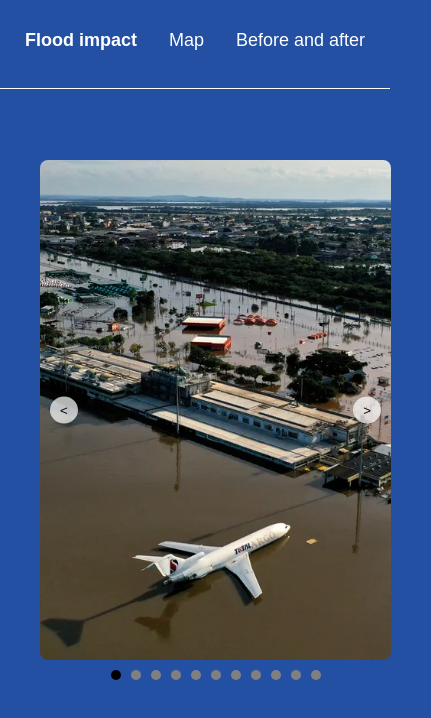
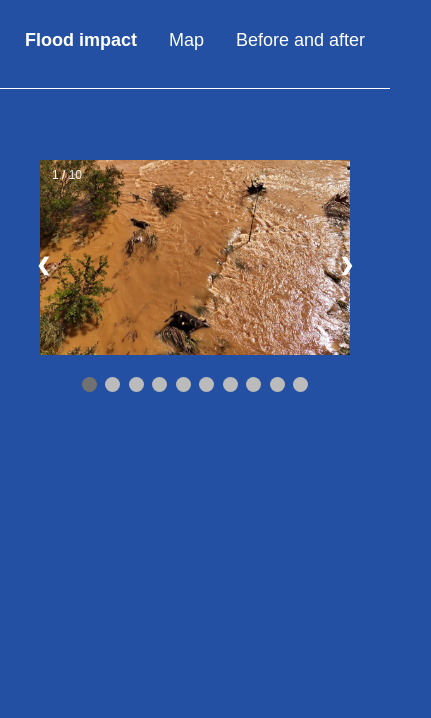
Before and after one commit to ReneArthur/RS-flood, a plain HTML site: page index.html in a window 390 px wide. Shown: the whole page, 431 px wide, since content can reach past the window. Drawn offline with Linux system fonts and the light colour scheme.

Commit message:
feito carousel mais simples vai se fude

```diff
--- a/index.html
+++ b/index.html
@@ -10,129 +10,112 @@
             border-radius: 12px;
             padding: 40px;
             margin-top: 120px;
-            width: 90%;
             margin-inline: auto;
             position: relative;
         }
 
         @import url("https://fonts.googleapis.com/css2?family=Montserrat:wght@400;700&display=swap");
 
-        .carousel-container {
-            width: 100%;
-            overflow: hidden;
-            display: flex;
-            justify-content: center;
-            align-items: center;
-            position: relative;
+        .slideshow-container {
+        max-width: 1000px;
+        position: relative;
+        margin: auto;
         }
 
-        .carousel-content {
-            display: flex;
-            animation: scroll 50s linear infinite;
-            cursor: grab;
-            transition: transform 0.5s ease;
+        .mySlides {
+        display: none;
         }
 
-        .carousel-item {
-            min-width: 800px;
-            height: 500px;
-            margin-right: 10px;
-            display: flex;
-            justify-content: center;
-            align-items: center;
-        }
+/* Next & previous buttons */
+.prev, .next {
+  cursor: pointer;
+  position: absolute;
+  top: 50%;
+  width: auto;
+  margin-top: -22px;
+  padding: 16px;
+  color: white;
+  font-weight: bold;
+  font-size: 18px;
+  transition: 0.6s ease;
+  border-radius: 0 3px 3px 0;
+  user-select: none;
+}
 
-        .carousel-item img {
-            width: 100%;
-            height: 100%;
-            object-fit: cover;
-            border-radius: 8px;
-        }
+.next {
+  right: -50px;
+  border-radius: 3px 0 0 3px;
+}
+.prev {
+  left: -50px;
+  border-radius: 3px 0 0 3px;
+}
 
-        @keyframes scroll {
-            0% {
-                transform: translateX(0);
-            }
-            100% {
-                transform: translateX(-50%);
-            }
-        }
+.prev:hover, .next:hover {
+  background-color: rgba(0,0,0,0.8);
+}
 
-        section {
-            display: flex;
-            width: 100%;
-            height: 100%;
-            max-width: 100%;
-            max-height: 100%;
-            place-items: center;
-            margin: 0px;
-            padding: 0px;
-            list-style-type: none;
-            opacity: 1;
-            mask-image: linear-gradient(
-                to right,
-                rgba(0, 0, 0, 0) 0%,
-                rgb(0, 0, 0) 12.5%,
-                rgb(0, 0, 0) 87.5%,
-                rgba(0, 0, 0, 0) 100%
-            );
-            overflow: hidden;
-        }
+.text {
+  color: #f2f2f2;
+  font-size: 15px;
+  padding: 8px 12px;
+  position: absolute;
+  bottom: 8px;
+  width: 100%;
+  text-align: center;
+}
 
+.numbertext {
+  color: #f2f2f2;
+  font-size: 12px;
+  padding: 8px 12px;
+  position: absolute;
+  top: 0;
+}
 
+.dot {
+  cursor: pointer;
+  height: 15px;
+  width: 15px;
+  margin: 0 2px;
+  background-color: #bbb;
+  border-radius: 50%;
+  display: inline-block;
+  transition: background-color 0.6s ease;
+}
 
+.active, .dot:hover {
+  background-color: #717171;
+}
 
+.fade {
+  animation-name: fade;
+  animation-duration: 1.5s;
+}
 
-        @media screen and (max-width: 720px) {
-            .carousel-item {
-                min-width: 100%;
-                height: 500px;
-                margin-right: 0;
-            }
+.mySlides img {
+    height: 600px;
+}
 
-            .carousel-content {
-                animation: none;
-            }
+@media screen and (max-width: 768px) {
+    .mySlides img {
+    height: 50vw
+    }
 
-            .carousel-button {
-            position: absolute;
-            top: 50%;
-            transform: translateY(-50%);
-            background-color: rgba(255, 255, 255, 0.7);
-            border: none;
-            border-radius: 50%;
-            padding: 6px 10px;
-            cursor: pointer;
-            z-index: 10;
-        }
+    .next {
+    right: -20px;
+    border-radius: 3px 0 0 3px;
+    }
+    .prev {
+    left: -20px;
+    border-radius: 3px 0 0 3px;
+    }
+}
 
-        .carousel-button.prev {
-            left: 10px;
-        }
-
-        .carousel-button.next {
-            right: 10px;
-        }
-
-        .carousel-dots {
-            display: flex;
-            justify-content: center;
-            margin-top: 10px;
-        }
-
-        .carousel-dot {
-            height: 10px;
-            width: 10px;
-            margin: 0 5px;
-            border-radius: 50%;
-            background-color: gray;
-            cursor: pointer;
-        }
-
-        .carousel-dot.active {
-            background-color: black;
-        }
-        }
+@keyframes fade {
+  from {opacity: .4}
+  to {opacity: 1}
+}
     </style>
 </head>
 <body>
@@ -143,93 +126,108 @@
     </nav>
 
     <main>
-        <div class="carousel-container">
-            <button class="carousel-button prev">&lt;</button>
-            <div class="carousel-content">
-                <div class="carousel-item">
-                    <img alt="Flooded airport" src="img/aeroporto.webp">
-                </div>
-                <div class="carousel-item">
-                    <img alt="Deceased cows in flood" src="img/animais.webp">
-                </div>
-                <div class="carousel-item">
-                    <img alt="A boat traveling on a flooded road" src="img/barco.webp">
-                </div>
-                <div class="carousel-item">
-                    <img alt="Firefighters in a lifeboat" src="img/bombeiros.webp">
-                </div>
-                <div class="carousel-item">
-                    <img alt="Army managing donations" src="img/doacoes.jpg">
-                </div>
-                <div class="carousel-item">
-                    <img alt="Man climbing the gate above the water" src="img/escalada.webp">
-                </div>
-                <div class="carousel-item">
-                    <img alt="Dog swimming" src="img/humaita.webp">
-                </div>
-                <div class="carousel-item">
-                    <img alt="Woman being examined in a temporary shelter" src="img/medicos.jpg">
-                </div>
-                <div class="carousel-item">
-                    <img alt="Estimated Floodwater Depth" src="img/profundidadeEstiada.jpg">
-                </div>
-                <div class="carousel-item">
-                    <img alt="Rescue" src="img/resgate.webp">
-                </div>
-                <div class="carousel-item">
-                    <img alt="Army saving a dog" src="img/resgateCachorro.jpg">
-                </div>
-            </div>
-            <button class="carousel-button next">&gt;</button>
-        </div>
+        <div class="slideshow-container">
+            <div class="mySlides fade">
+                <div class="numbertext">1 / 10</div>
+                <img alt="Deceased cows in flood" src="img/animais.webp" style="width:100%">
+              </div>
 
-        <div class="carousel-dots">
-            <div class="carousel-dot"></div>
-            <div class="carousel-dot"></div>
-            <div class="carousel-dot"></div>
-            <div class="carousel-dot"></div>
-            <div class="carousel-dot"></div>
-            <div class="carousel-dot"></div>
-            <div class="carousel-dot"></div>
-            <div class="carousel-dot"></div>
-            <div class="carousel-dot"></div>
-            <div class="carousel-dot"></div>
-            <div class="carousel-dot"></div>
-        </div>
+              <div class="mySlides fade">
+                <div class="numbertext">2 / 10</div>
+                <img alt="A boat traveling on a flooded road" src="img/barco.webp" style="width:100%">
+              </div>
+
+              <div class="mySlides fade">
+                <div class="numbertext">3 / 10</div>
+                <img alt="Firefighters in a lifeboat" src="img/bombeiros.webp" style="width:100%">
+              </div>
+
+              <div class="mySlides fade">
+                <div class="numbertext">4 / 10</div>
+                <img alt="Army managing donations" src="img/doacoes.jpg" style="width:100%">
+              </div>
+
+              <div class="mySlides fade">
+                <div class="numbertext">5 / 10</div>
+                <img alt="Man climbing the gate above the water" src="img/escalada.webp" style="width:100%">
+              </div>
+
+              <div class="mySlides fade">
+                <div class="numbertext">6 / 10</div>
+                <img alt="Dog swimming" src="img/humaita.webp" style="width:100%">
+              </div>
+
+              <div class="mySlides fade">
+                <div class="numbertext">7 / 10</div>
+                <img alt="Woman being examined in a temporary shelter" src="img/medicos.jpg" style="width:100%">
+              </div>
+
+              <div class="mySlides fade">
+                <div class="numbertext">8 / 10</div>
+                <img alt="Estimated Floodwater Depth" src="img/profundidadeEstiada.jpg" style="width:100%">
+              </div>
+
+              <div class="mySlides fade">
+                <div class="numbertext">9 / 10</div>
+                <img alt="Rescue" src="img/resgate.webp" style="width:100%">
+              </div>
+
+              <div class="mySlides fade">
+                <div class="numbertext">10 / 10</div>
+                <img alt="Army saving a dog" src="img/resgateCachorro.jpg" style="width:100%">
+              </div>
+
+
+            <!-- Next and previous buttons -->
+            <a class="prev" onclick="plusSlides(-1)">&#10094;</a>
+            <a class="next" onclick="plusSlides(1)">&#10095;</a>
+          </div>
+          <br>
+
+          <!-- The dots/circles -->
+          <div style="text-align:center">
+            <span class="dot" onclick="currentSlide(1)"></span>
+            <span class="dot" onclick="currentSlide(2)"></span>
+            <span class="dot" onclick="currentSlide(3)"></span>
+            <span class="dot" onclick="currentSlide(4)"></span>
+            <span class="dot" onclick="currentSlide(5)"></span>
+            <span class="dot" onclick="currentSlide(6)"></span>
+            <span class="dot" onclick="currentSlide(7)"></span>
+            <span class="dot" onclick="currentSlide(8)"></span>
+            <span class="dot" onclick="currentSlide(9)"></span>
+            <span class="dot" onclick="currentSlide(10)"></span>
+          </div>
     </main>
 
     <script>
-        const carouselContent = document.querySelector('.carousel-content');
-        const slides = document.querySelectorAll('.carousel-item');
-        const dots = document.querySelectorAll('.carousel-dot');
-        const prevButton = document.querySelector('.prev');
-        const nextButton = document.querySelector('.next');
+       let slideIndex = 1;
+showSlides(slideIndex);
 
-        let currentIndex = 0;
+// Next/previous controls
+function plusSlides(n) {
+  showSlides(slideIndex += n);
+}
 
-        function render() {
-            const offset = -currentIndex * slides[0].offsetWidth; // Calcule o deslocamento baseado no índice atual
-            carouselContent.style.transform = `translateX(${offset}px)`;
+// Thumbnail image controls
+function currentSlide(n) {
+  showSlides(slideIndex = n);
+}
 
-            dots.forEach((dot, index) => {
-                dot.classList.toggle('active', index === currentIndex);
-            });
-        }
-
-        function prev() {
-            currentIndex = (currentIndex === 0) ? slides.length - 1 : currentIndex - 1; // Loop para o final
-            render();
-        }
-
-        function next() {
-            currentIndex = (currentIndex === slides.length - 1) ? 0 : currentIndex + 1; // Loop para o início
-            render();
-        }
-
-        prevButton.addEventListener('click', prev);
-        nextButton.addEventListener('click', next);
-
-        render();
+function showSlides(n) {
+  let i;
+  let slides = document.getElementsByClassName("mySlides");
+  let dots = document.getElementsByClassName("dot");
+  if (n > slides.length) {slideIndex = 1}
+  if (n < 1) {slideIndex = slides.length}
+  for (i = 0; i < slides.length; i++) {
+    slides[i].style.display = "none";
+  }
+  for (i = 0; i < dots.length; i++) {
+    dots[i].className = dots[i].className.replace(" active", "");
+  }
+  slides[slideIndex-1].style.display = "block";
+  dots[slideIndex-1].className += " active";
+}
     </script>
 </body>
 </html>
```
